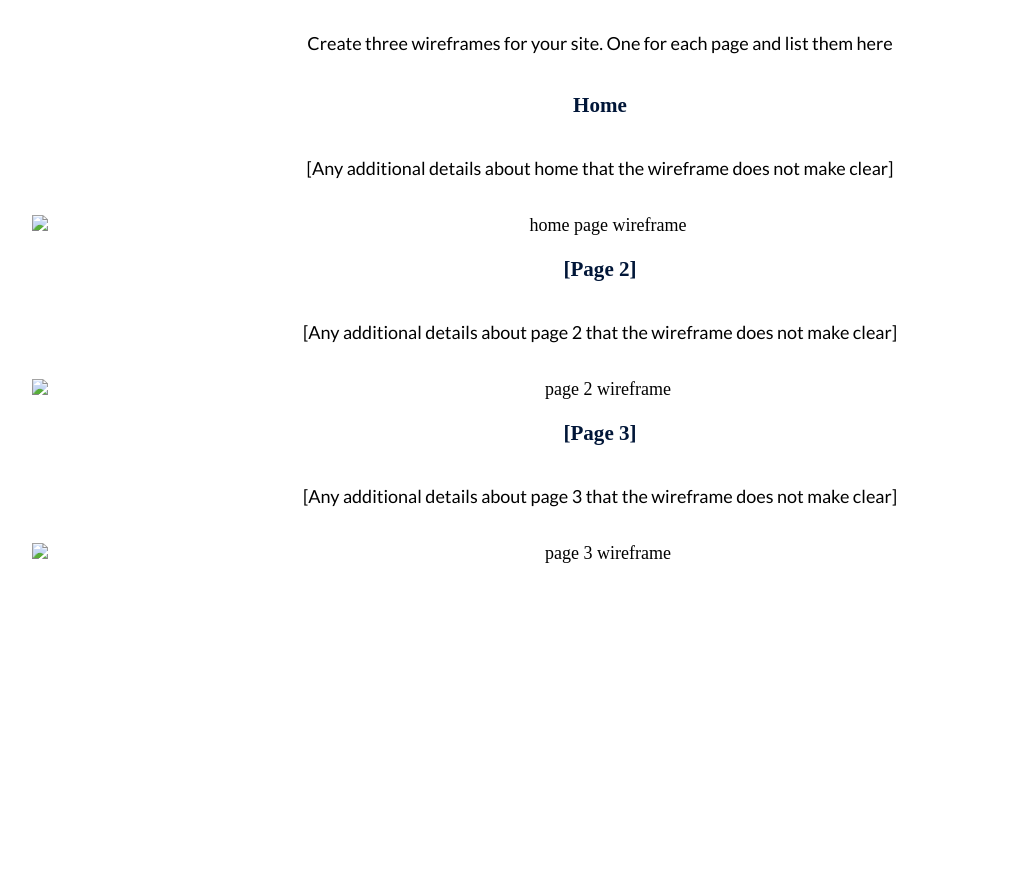
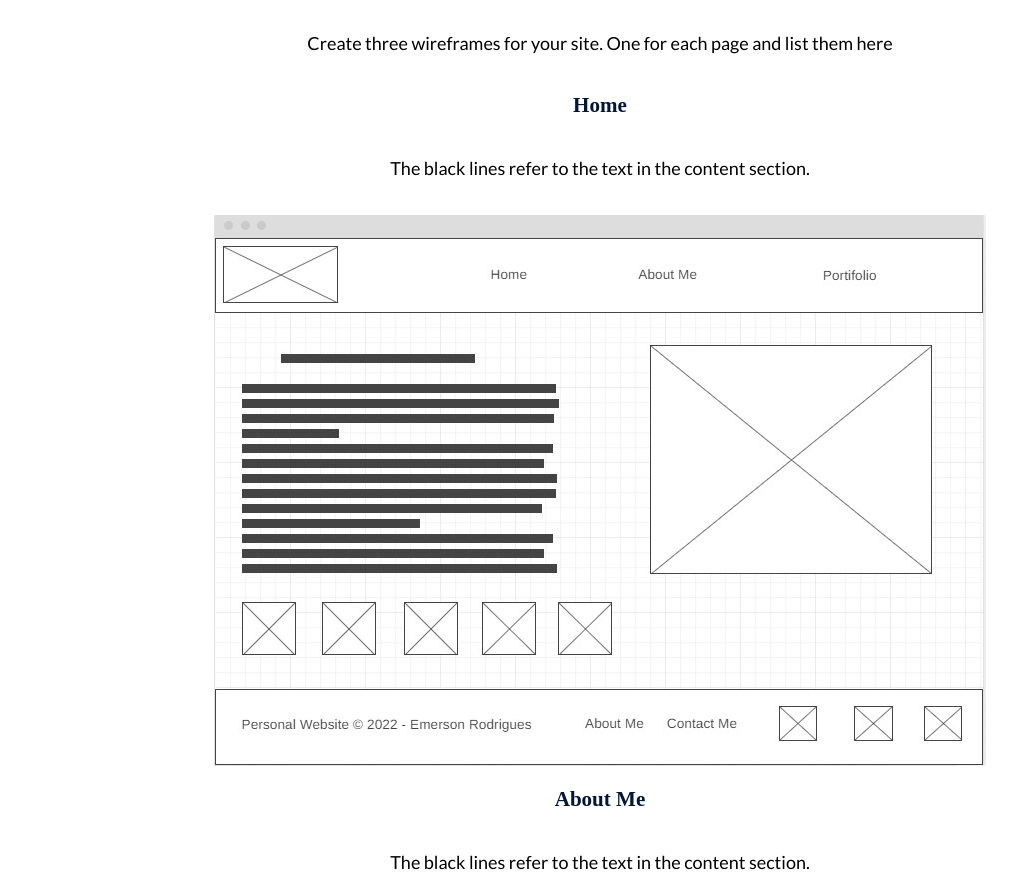
Before and after one commit to Rfemerson/Wdd.130, a plain HTML site: page emerson_personalsite/site-plan.html in a window 1280 px wide. Shown: the part 6120-7014 px from the top of the page, without its empty margins (40-1057 px from the left). Before the commit the page ends 6756 px from the top, so only its background shows below. Drawn offline with Linux system fonts and the light colour scheme; a web font is replaced by a local one.

Commit message:
Finished Personal-Siteplan

```diff
--- a/emerson_personalsite/site-plan.html
+++ b/emerson_personalsite/site-plan.html
@@ -171,21 +171,21 @@
 
       <h3>Home</h3>
       <p>
-        [Any additional details about home that the wireframe does not make clear]
+        The black lines refer to the text in the content section.
       </p>
-      <img src="#" alt="home page wireframe">
+      <img src="images/homepage-wireframe.jpg" alt="home page wireframe">
 
-      <h3>[Page 2]</h3>
+      <h3>About Me</h3>
       <p>
-        [Any additional details about page 2 that the wireframe does not make clear]
+        The black lines refer to the text in the content section.
       </p>
-      <img src="#" alt="page 2 wireframe">
+      <img src="images/about-me-wireframe.jpg" alt="About Me wireframe">
 
-      <h3>[Page 3]</h3>
+      <h3>Portfolio</h3>
       <p>
-        [Any additional details about page 3 that the wireframe does not make clear]
+        The black lines refer to the text in the content section.
       </p>
-      <img src="#" alt="page 3 wireframe">
+      <img src="images/portifolio-wireframe.jpg" alt="page 3 wireframe">
     </main>
   </body>
 
```
Also changed, not shown: emerson_personalsite/images/about-me-wireframe.jpg (added), emerson_personalsite/images/homepage-wireframe.jpg (added), emerson_personalsite/images/portifolio-wireframe.jpg (added).
